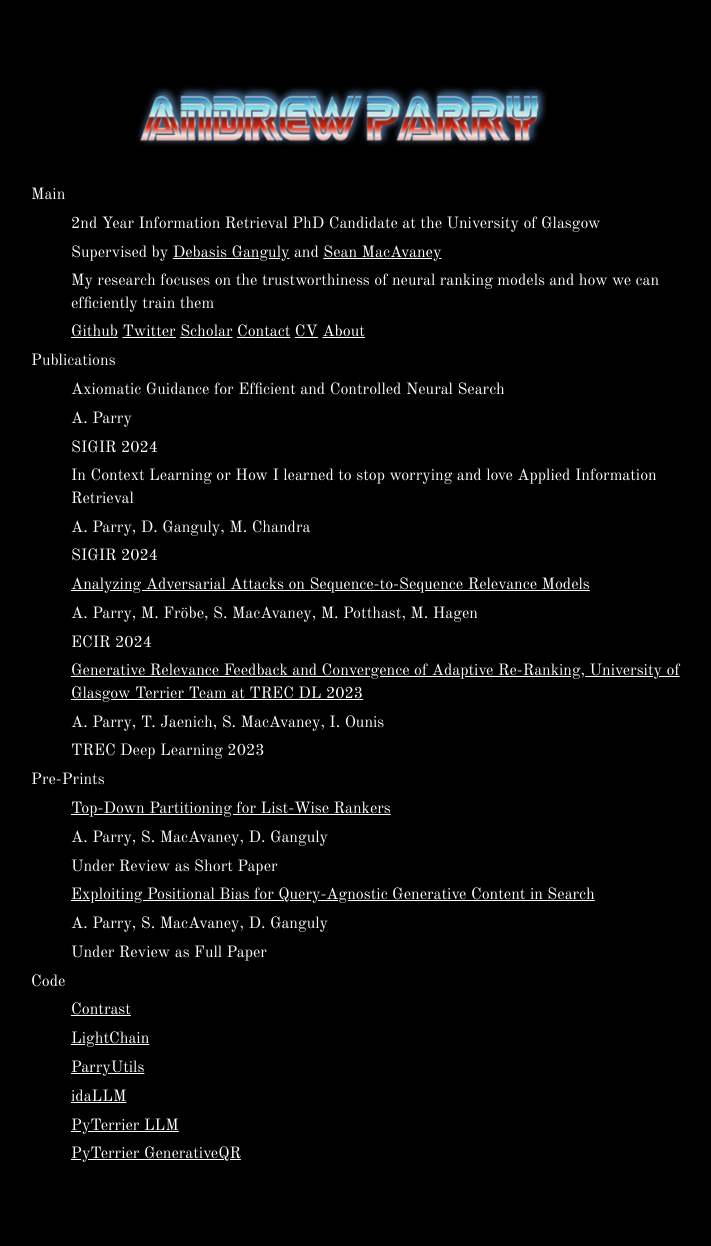
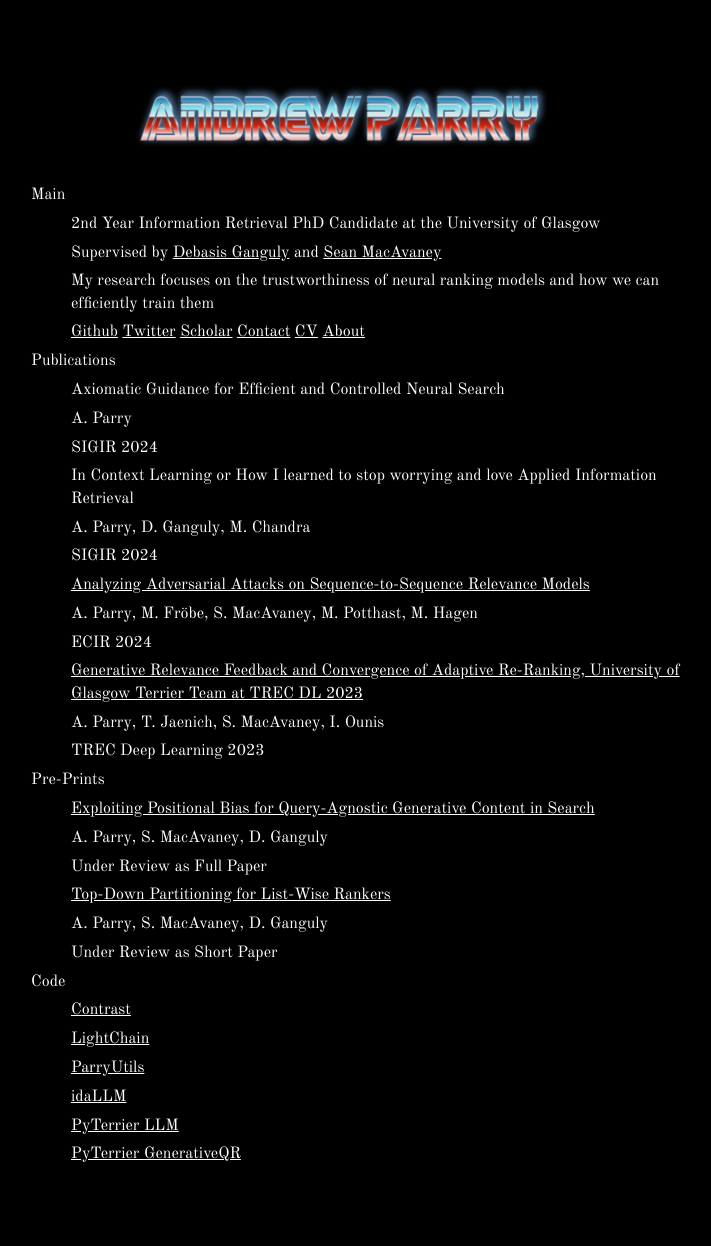
Before and after one commit to Parry-Parry/parry-parry.github.io, a Jekyll site: the page built from index.md, in a window 1280 px wide. Shown: the whole page, without its empty margins (299-1010 px from the left). Built offline with Jekyll 4.4.1, drawn with Linux system fonts in a browser that asks for light colours; some of the changed lines change nothing that is shown.

Commit message:
various changes

```diff
--- a/_data/menu.yml
+++ b/_data/menu.yml
@@ -7,7 +7,7 @@
     - title: 2nd Year Information Retrieval PhD Candidate at the University of Glasgow
     - title: Supervised by <a href="https://gdebasis.github.io/">Debasis Ganguly</a> and <a href="https://macavaney.us/">Sean MacAvaney</a>
     - title: My research focuses on the trustworthiness of neural ranking models and how we can efficiently train them
-    - title: <a href="https://github.com/Parry-Parry">Github</a> <a href="https://twitter.com/MrParryParry">Twitter</a> <a href="https://scholar.google.com/citations?hl=en&view_op=list_works&gmla=AH70aAWZyGD-cjqLoT_bxNilgrsPhMs_omGP1J8UFQavfwT8fki2b4AaYfouuu9vYf5UEm7I2WwCKKcbkh_znVR5uwa7&user=F_S1DXkAAAAJ">Scholar</a> <a href="contact">Contact</a> <a href="cv">CV</a> <a href="about">About</a>
+    - title: <a href="https://github.com/Parry-Parry">Github</a> <a href="https://twitter.com/MrParryParry">Twitter</a> <a href="https://scholar.google.com/citations?hl=en&view_op=list_works&gmla=AH70aAWZyGD-cjqLoT_bxNilgrsPhMs_omGP1J8UFQavfwT8fki2b4AaYfouuu9vYf5UEm7I2WwCKKcbkh_znVR5uwa7&user=F_S1DXkAAAAJ">Scholar</a> <a href="contact">Contact</a> <a href="https://parry-parry.github.io/assets/pdf/cv.pdf">CV</a> <a href="about">About</a>
   - title: Publications
     entries:
       - title: Axiomatic Guidance for Efficient and Controlled Neural Search
@@ -17,7 +17,7 @@
       - title: A. Parry, D. Ganguly, M. Chandra
       - title: SIGIR 2024
       - title: Analyzing Adversarial Attacks on Sequence-to-Sequence Relevance Models
-        url: https://parry-parry.github.io/assets/pdf/adv_seq2seq.pdf
+        url: https://arxiv.org/abs/2403.07654
       - title: A. Parry, M. Fröbe, S. MacAvaney, M. Potthast, M. Hagen
       - title: ECIR 2024
       - title: Generative Relevance Feedback and Convergence of Adaptive Re-Ranking, University of Glasgow Terrier Team at TREC DL 2023
@@ -26,14 +26,14 @@
       - title: TREC Deep Learning 2023
   - title: Pre-Prints
     entries:
+      - title: "Exploiting Positional Bias for Query-Agnostic Generative Content in Search"
+        url: https://parry-parry.github.io/assets/pdf/context.pdf
+      - title: A. Parry, S. MacAvaney, D. Ganguly
+      - title: "Under Review as Full Paper"
       - title: Top-Down Partitioning for List-Wise Rankers
         url: https://parry-parry.github.io/assets/pdf/pivot.pdf
       - title: "A. Parry, S. MacAvaney, D. Ganguly"
       - title: "Under Review as Short Paper"
-      - title: "Exploiting Positional Bias for Query-Agnostic Generative Content in Search"
-        url: https://parry-parry.github.io/assets/pdf/context.pdf
-      - title: A. Parry, S. MacAvaney, D. Ganguly
-      - title: "Under Review as Full Paper"
   - title: Code
     entries:
       - title: Contrast
```
Also changed, not shown: 3 other files.
